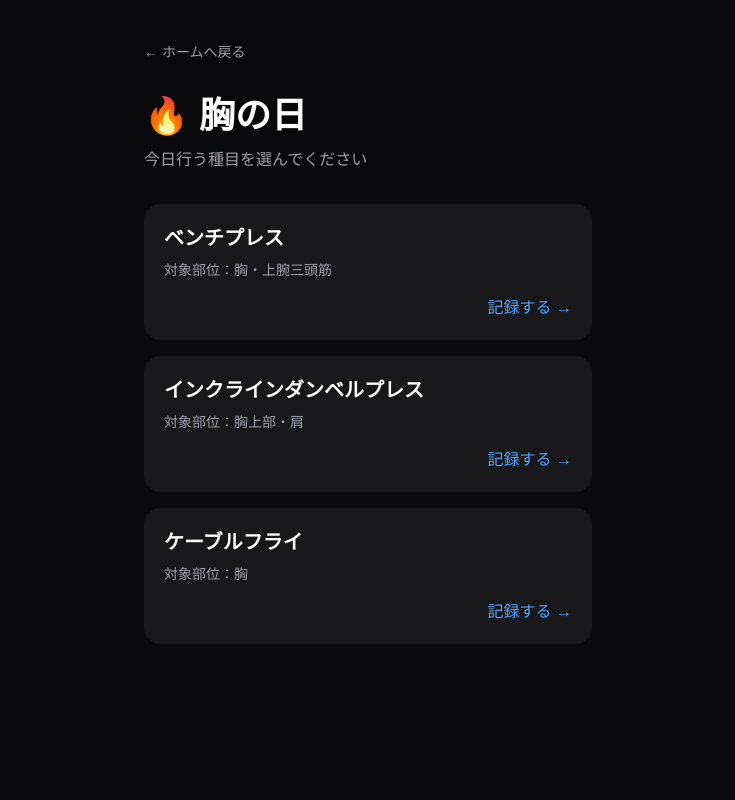
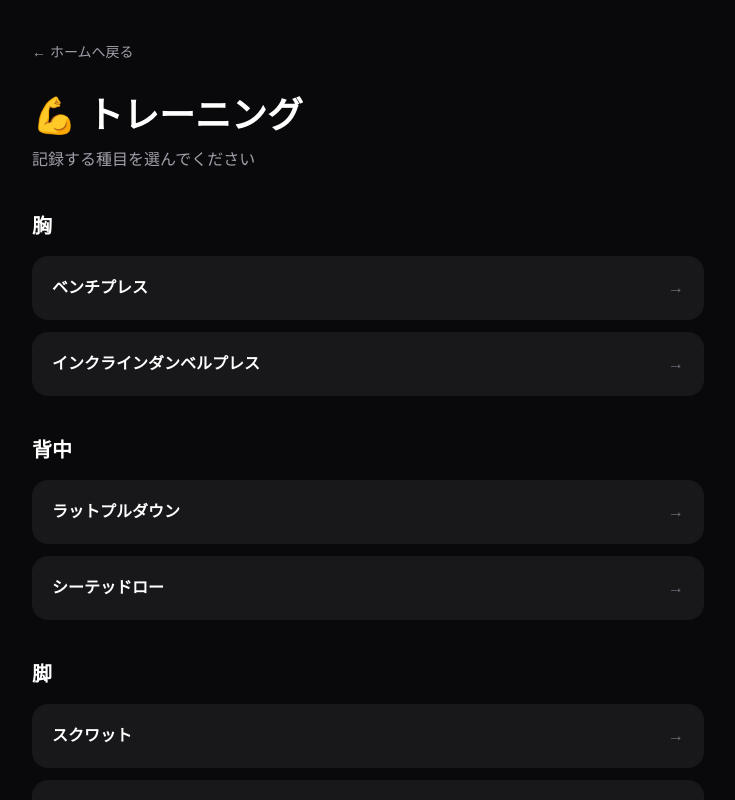
Before and after one commit to keigo09123456789-ux/muscle-ai, a Next.js app: page /workout in a window 1280 px wide. Shown: the top 800 px of the page, without its empty margins (272-1007 px from the left). Built offline with nearby package versions, Linux system fonts and the light colour scheme.

Commit message:
Add exercise data and workout list

```diff
--- /dev/null
+++ b/app/data/exercises.ts
@@ -0,0 +1,48 @@
+export type Exercise = {
+  id: string;
+  name: string;
+  bodyPart: string;
+};
+
+export const exercises: Exercise[] = [
+  {
+    id: "bench-press",
+    name: "ベンチプレス",
+    bodyPart: "胸",
+  },
+  {
+    id: "incline-dumbbell-press",
+    name: "インクラインダンベルプレス",
+    bodyPart: "胸",
+  },
+  {
+    id: "lat-pulldown",
+    name: "ラットプルダウン",
+    bodyPart: "背中",
+  },
+  {
+    id: "seated-row",
+    name: "シーテッドロー",
+    bodyPart: "背中",
+  },
+  {
+    id: "squat",
+    name: "スクワット",
+    bodyPart: "脚",
+  },
+  {
+    id: "leg-press",
+    name: "レッグプレス",
+    bodyPart: "脚",
+  },
+  {
+    id: "shoulder-press",
+    name: "ショルダープレス",
+    bodyPart: "肩",
+  },
+  {
+    id: "arm-curl",
+    name: "アームカール",
+    bodyPart: "腕",
+  },
+];
--- a/app/workout/page.tsx
+++ b/app/workout/page.tsx
@@ -1,27 +1,12 @@
 import Link from "next/link";
-
-const exercises = [
-  {
-    name: "ベンチプレス",
-    target: "胸・上腕三頭筋",
-    href: "/workout/bench-press",
-  },
-  {
-    name: "インクラインダンベルプレス",
-    target: "胸上部・肩",
-    href: "/workout/incline-dumbbell-press",
-  },
-  {
-    name: "ケーブルフライ",
-    target: "胸",
-    href: "/workout/cable-fly",
-  },
-];
+import { exercises } from "../data/exercises";
 
 export default function WorkoutPage() {
+  const bodyParts = ["胸", "背中", "脚", "肩", "腕"];
+
   return (
     <main className="min-h-screen bg-zinc-950 px-6 py-10 text-white">
-      <div className="mx-auto w-full max-w-md">
+      <div className="mx-auto w-full max-w-2xl">
         <Link
           href="/"
           className="text-sm text-zinc-400 transition hover:text-white"
@@ -29,31 +14,52 @@ export default function WorkoutPage() {
           ← ホームへ戻る
         </Link>
 
-        <h1 className="mt-8 text-4xl font-bold">🔥 胸の日</h1>
+        <h1 className="mt-8 text-4xl font-bold">
+          💪 トレーニング
+        </h1>
 
         <p className="mt-3 text-zinc-400">
-          今日行う種目を選んでください
+          記録する種目を選んでください
         </p>
 
-        <div className="mt-8 space-y-4">
-          {exercises.map((exercise) => (
-            <Link
-              key={exercise.name}
-              href={exercise.href}
-              className="block rounded-2xl bg-zinc-900 p-5 transition hover:bg-zinc-800"
-            >
-              <h2 className="text-xl font-semibold">{exercise.name}</h2>
+        <div className="mt-10 space-y-10">
+          {bodyParts.map((bodyPart) => {
+            const bodyPartExercises = exercises.filter(
+              (exercise) => exercise.bodyPart === bodyPart
+            );
 
-              <p className="mt-2 text-sm text-zinc-400">
-                対象部位：{exercise.target}
-              </p>
+            return (
+              <section key={bodyPart}>
+                <h2 className="mb-4 text-xl font-bold">
+                  {bodyPart}
+                </h2>
 
-              <p className="mt-4 text-right text-blue-400">
-                記録する →
-              </p>
-            </Link>
-          ))}
+                <div className="grid gap-3">
+                  {bodyPartExercises.map((exercise) => (
+                    <Link
+                      key={exercise.id}
+                      href={`/workout/${exercise.id}`}
+                      className="flex items-center justify-between rounded-2xl bg-zinc-900 p-5 transition hover:bg-zinc-800"
+                    >
+                      <span className="font-semibold">
+                        {exercise.name}
+                      </span>
+
+                      <span className="text-zinc-500">→</span>
+                    </Link>
+                  ))}
+                </div>
+              </section>
+            );
+          })}
         </div>
+
+        <Link
+          href="/history"
+          className="mt-10 block rounded-xl bg-zinc-800 py-3 text-center font-bold transition hover:bg-zinc-700"
+        >
+          📊 トレーニング履歴を見る
+        </Link>
       </div>
     </main>
   );
```
